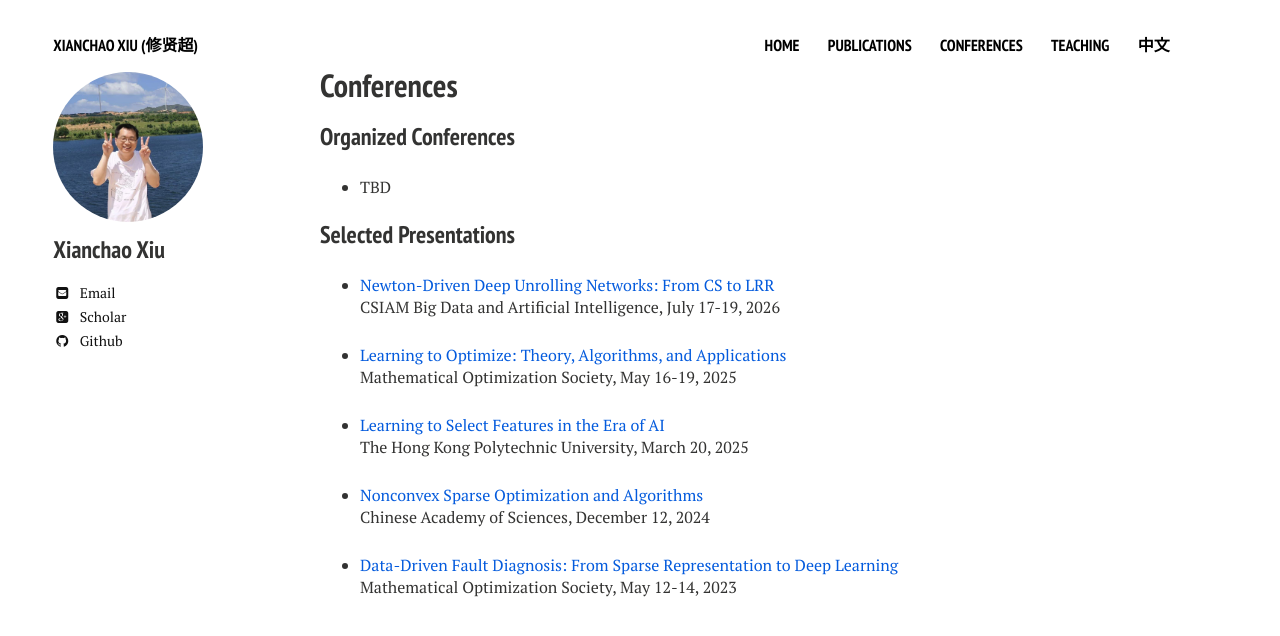
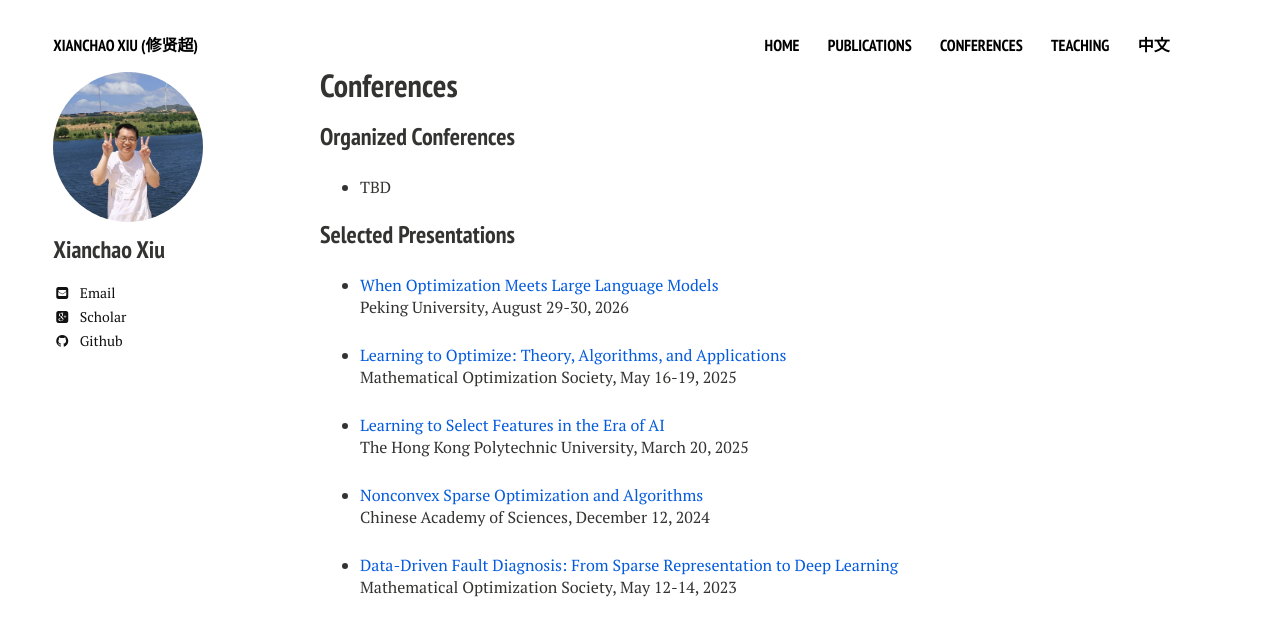
Before and after one commit to xianchaoxiu/xianchaoxiu.github.io, a Jekyll site: the page built from conferences/index.md, in a window 1280 px wide. Shown: the top 636 px of the page. Built offline with Jekyll 4.4.1, drawn with Linux system fonts in a browser that asks for light colours; nearby versions of some CDN libraries.

Commit message:
Update index.md

```diff
--- a/conferences/index.md
+++ b/conferences/index.md
@@ -14,8 +14,8 @@ share: false
 
 ### Selected Presentations
 
-* <a href="../conferences/2026-BDAI.pdf" class="textlink" target="_blank"> Newton-Driven Deep Unrolling Networks: From CS to LRR </a><br>
-CSIAM Big Data and Artificial Intelligence, July 17-19, 2026
+* <a href="../conferences/2026-PKU.pdf" class="textlink" target="_blank"> When Optimization Meets Large Language Models </a><br>
+Peking University, August 29-30, 2026
 
 * <a href="../conferences/2025-MOS.pdf" class="textlink" target="_blank"> Learning to Optimize: Theory, Algorithms, and Applications</a><br>
 Mathematical Optimization Society, May 16-19, 2025
```
